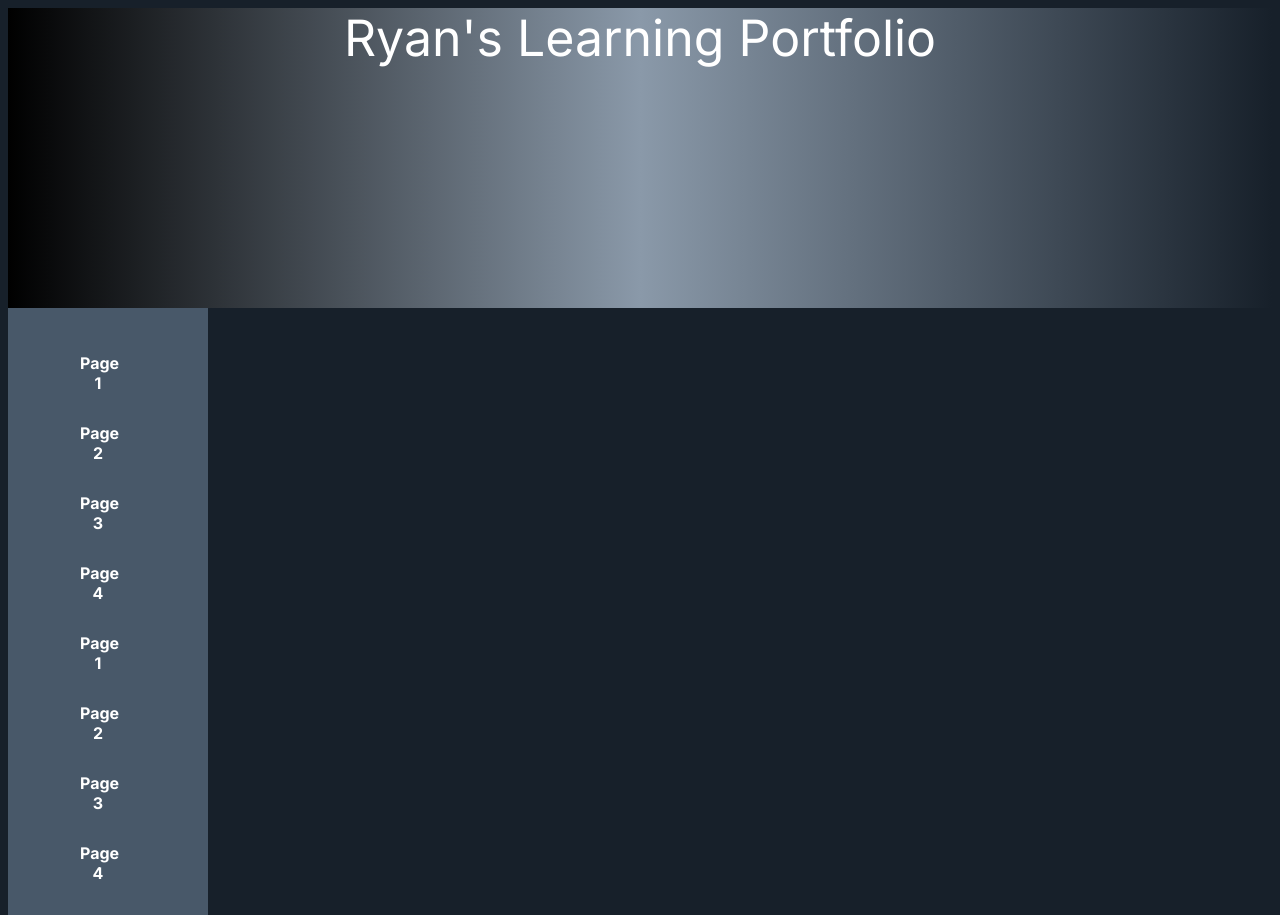
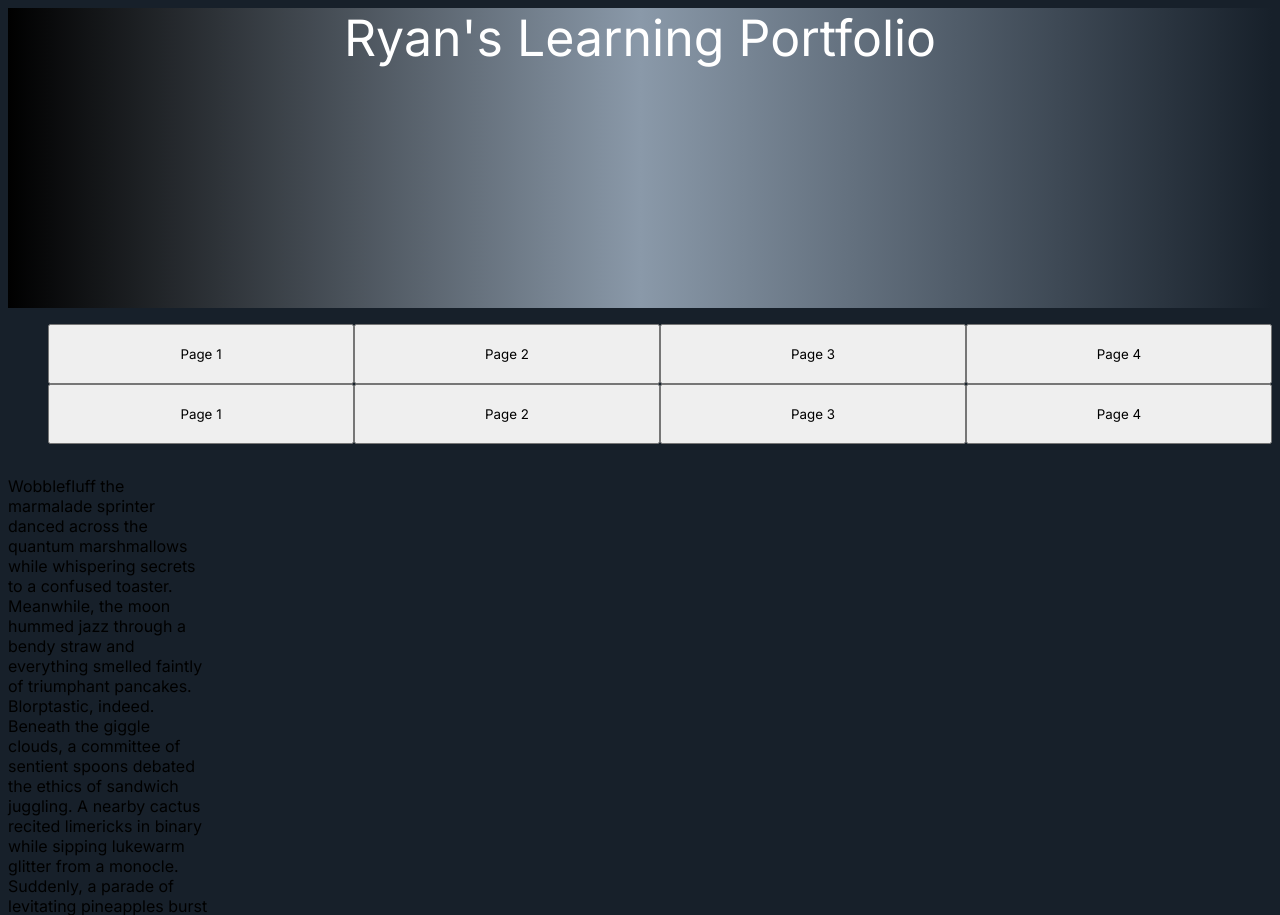
Before and after one commit to ryanfidock721/Portfolio, a plain HTML site: page index.html in a window 1280 px wide. Shown: the top 915 px of the page. Drawn offline with Linux system fonts and the light colour scheme.

Commit message:
Update styles.css

```diff
--- a/styles.css
+++ b/styles.css
@@ -1,11 +1,23 @@
 * {
   font-family: "Inter", sans-serif;
   font-optical-sizing: auto;
-  font-weight: <weight>;
   font-style: normal;
 }
 
+.skeleton {
+    display: grid;
+    grid-template-areas:
+        "header header header"
+        "nav nav nav"
+        "main main main"
+        "footer footer footer";
+    grid-template-columns: 200px 1fr 250px;
+    grid-template rows: 300px 1fr auto;
+    height: 100vh;
+}
+
 header {
+    grid-area: header;
     background: 485869;
     background: linear-gradient(90deg, rgba(0, 0, 0, 1) 0%, rgba(138, 153, 169, 1) 50%, rgba(23, 32, 42, 1) 100%);
     backdrop-filter: blur(10px);
@@ -15,50 +27,34 @@ header {
     text-align: center;
 }
 
+.navbar {
+    grid-area: nav;
+    grid-template-columns: repeat(4, 1fr);
+}
+
+.topics {
+  display: grid;
+  grid-template-columns: repeat(4, 1fr);
+  list-style: none;
+}
+
+.topics button {
+    width: 100%;
+    height: 100%;
+    padding: 20px;
+}
+
 body {
     background-color: #17202a;
 }
 
 footer {
+    grid-area: footer;
     color: white;
     margin-bottom:
 }
-.navbar {
-    background-color: #485869;;
-    align-content: stretch;
-    display: flex;
-    flex-direction: column;
-    height: fit-content;
-    max-width: 200px;
+
+p {
+    grid-area: main;
+     grid-template-columns: repeat(4, 1fr);
 }
-
-.topics {
-    font-size: 30px;
-    height: 100%
-    margin: 0;
-    background-color: #485869;
-    color: white;;
-    list-style-type: none;
-}
-
-button {
-background-color: #485869;
-color: white;
-border: none;
-font-size: 16px;
-font-weight: bold;
-cursor: pointer;
-width: 100px;
-display: inline-block;
-padding: 15px 32px;
-
-}
-
-button:hover {
-    background-color: #8A99A9;
-    padding: 15px 32px;
-}
-
-content {
-    color: white;
-}
```
